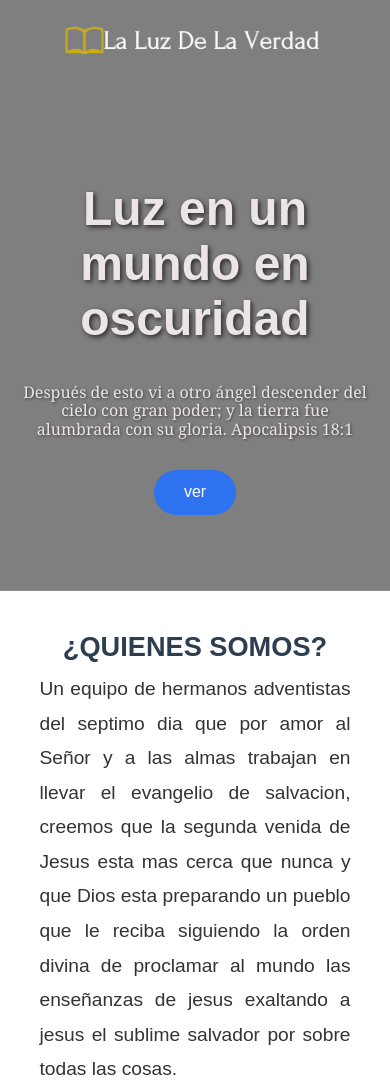
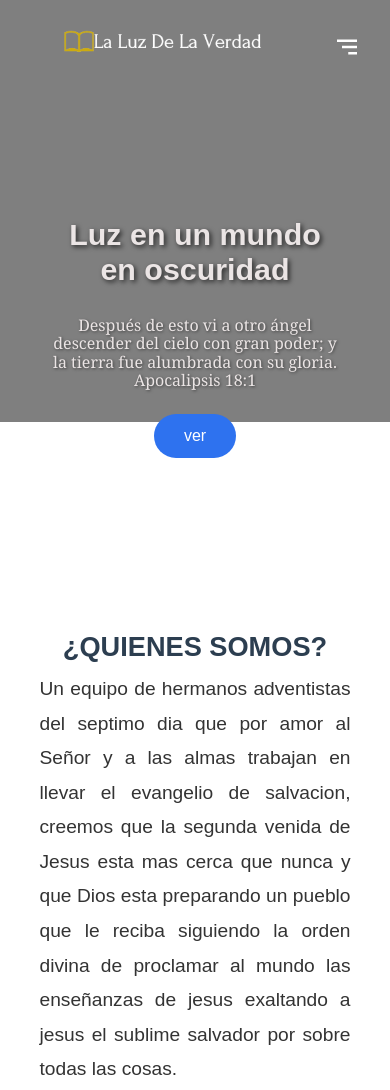
Before and after one commit to rudyjeri/LA-LUZ-DE-LA-VERDA2, a plain HTML site: page index.html in a window 390 px wide. Shown: the top 1090 px of the page. Drawn offline with Linux system fonts and the light colour scheme.

Commit message:
Add files via upload

```diff
--- a/css/estilos.css
+++ b/css/estilos.css
@@ -10,6 +10,10 @@ body {
 
 }
 /* Hero container */
+:root {
+    --padding-container: 20px;
+}
+
 .container {
     width: 90%;
     max-width: 1200px;
@@ -21,55 +25,81 @@ body {
 
 .hero__container {
     max-width: 800px;
-    --padding-container: 0;
-    display: flex; /* Cambiado de grid a flexbox para mayor control */
+    display: flex;
     flex-direction: column;
-    align-items: center; /* Centra título y párrafo horizontalmente */
-    justify-content: center; /* Centra título y párrafo verticalmente */
-    height: 60vh; /* Hace que ocupe toda la altura de la ventana */
+    align-items: center;
+    justify-content: center;
+    height: 60vh;
     text-align: center;
-    gap: 2em; /* Espaciado entre título y párrafo */
-    padding-bottom: 0; /* Elimina relleno innecesario */
+    gap: 1.5em;
+    padding: 0 20px;
 }
 
+/* Título responsive */
 .hero__title {
-    font-size: 3rem;
-    margin: 0; /* Elimina márgenes adicionales */
-    text-shadow: 2px 2px 5px rgba(0, 0, 0, 0.7); /* Sombra adicional si se necesita */
+    font-size: clamp(2rem, 5vw, 3rem);
+    margin: 0;
+    text-shadow: 2px 2px 5px rgba(0, 0, 0, 0.7);
 }
 
+/* Párrafo responsive */
 .hero__paragraph {
-    font-size: 1.3rem; /* Texto más grande para el párrafo */
-    font-family: Georgia; /* Fuente clara y profesional */
-    margin: 0; /* Elimina márgenes innecesarios */
-    text-shadow: 1px 1px 3px rgba(0, 0, 0, 0.5); /* Sombra ligera */
+    font-size: clamp(1rem, 4vw, 1.3rem);
+    font-family: Georgia, serif;
+    margin: 0;
+    text-shadow: 1px 1px 3px rgba(0, 0, 0, 0.5);
     text-align: center;
 }
 
-
+/* Botón responsivo */
 .cta {
     display: inline-block;
     background-color: #2e72ef;
-    justify-self: center;
     color: #fff;
     text-decoration: none;
     padding: 13px 30px;
     border-radius: 32px;
+    font-size: clamp(1rem, 3vw, 1.2rem);
+    transition: background 0.3s ease-in-out;
 }
+
+.cta:hover {
+    background-color: #1d5ed4;
+}
+
 .hero-inicio::before {
     content: "";
     position: absolute;
     top: 0;
     left: 0;
     width: 100%;
-    height: 70%; /* Ocupa el 70% de la pantalla */
+    height: 70%; /* Cubre toda la sección */
     background-image: linear-gradient(180deg, rgba(0, 0, 0, 0.5) 0%, rgba(0, 0, 0, 0.5) 100%),
         url('../images/leer-la-biblia.jpg');
     background-size: cover;
     background-position: center;
+    background-repeat: no-repeat;
     z-index: -1;
 }
 
+/* Media Queries para hacerlo más responsive */
+@media (max-width: 768px) {
+    .hero-inicio {
+        min-height: 50vh; /* Reduce la altura en tablets */
+        padding: 15px;
+    }
+
+    .hero-inicio::before {
+        height: 50%; /* Asegura que la imagen se mantenga bien */
+    }
+}
+
+@media (max-width: 480px) {
+    .hero-inicio {
+        min-height: 40vh; /* Reduce aún más en móviles */
+        padding: 10px;
+    }
+}
 /* Estilo general de la nueva sección de los nuevos artículos  */
 
 .trending-section {
@@ -635,8 +665,8 @@ body {
 }
 
 .nav__logo-img {
-    height: 90px; /* Ajusta el tamaño de la imagen */
-    margin-right: 15px; /* Espacio entre la imagen y el título */
+    height: 70px; /* Ajusta el tamaño de la imagen */
+    margin-right: 13px; /* Espacio entre la imagen y el título */
 }
 
 .nav__title {
@@ -1074,7 +1104,7 @@ footer {
 
 @media (max-width:600px){
     .hero__title{
-        font-size: 3rem;
+        font-size: 1.9rem;
     }
 
     .hero__paragraph{
```
